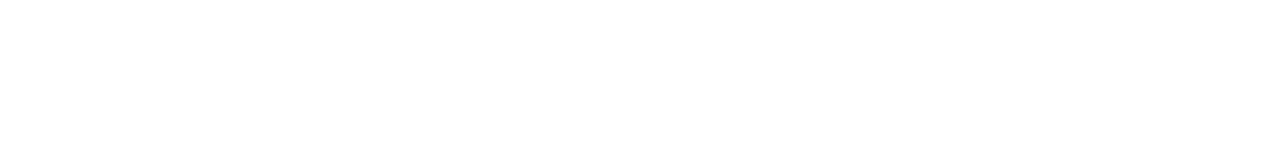
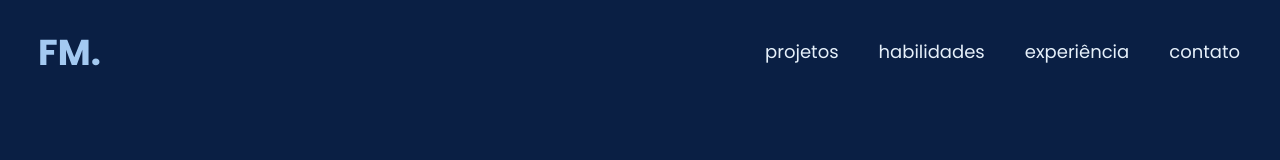
Before and after one commit to felipermendess/portfolio, a plain HTML site: page index.html in a window 1280 px wide. Drawn offline with Linux system fonts and the light colour scheme.

Commit message:
começando a criação do header e seus estilos, assim como o estilo geral do site

```diff
--- /dev/null
+++ b/css/geral.css
@@ -0,0 +1,27 @@
+body{
+    margin: 0;
+    padding: 0;
+    background-color: #0A1F44;
+    font-family: Arial;
+}
+
+h1,h2,h3,p{
+    margin: 0;
+    padding: 0;
+}
+
+a{
+    text-decoration: none;
+}
+
+img{
+    display: block;
+    max-width: 100%;
+    height: auto;
+}
+
+ul{
+    list-style: none;
+    margin: 0;
+    padding: 0;
+}
--- /dev/null
+++ b/css/header.css
@@ -0,0 +1,43 @@
+.header{
+    display: flex;
+    justify-content: space-between;
+    max-width: 1200px;
+    padding-top: 20px;
+    padding-bottom: 20px;
+    box-sizing: border-box;
+    margin: 0 auto;
+    align-items: center;
+    gap: 20px;
+}
+
+.header-menu{
+    display: flex;
+    flex-wrap: wrap;
+    gap: 40px;
+}
+
+.header-menu a{
+    padding: 16px 0;
+    color: #E6F0FA;
+    font-size: 18px;
+    line-height: 32px;
+    font-family: 'Poppins';
+    font-weight: 400;
+    display: inline-block;
+    position: relative;
+}
+
+.header-menu a::after{
+    content: '';
+    display: block;
+    background-color: #E6F0FA;
+    width: 0px;
+    height: 2px;
+    margin-top: 4px;
+    transition: .3s;
+    position: absolute;
+}
+
+.header-menu a:hover::after{
+    width: 100%;
+}
--- a/css/style.css
+++ b/css/style.css
@@ -0,0 +1,2 @@
+@import './geral.css';
+@import './header.css';
--- a/index.html
+++ b/index.html
@@ -5,9 +5,24 @@
     <meta name="viewport" content="width=device-width, initial-scale=1.0">
     <title>Felipe Mendes</title>
     <meta name="description" content="Apresentação de perfil profissional com biografia, projetos, habilidades, experiências de forma clara e atraente.">
+    <link rel="preconnect" href="https://fonts.googleapis.com">
+    <link rel="preconnect" href="https://fonts.gstatic.com" crossorigin>
+    <link href="https://fonts.googleapis.com/css2?family=Poppins:ital,wght@0,100;0,200;0,300;0,400;0,500;0,600;0,700;0,800;0,900;1,100;1,200;1,300;1,400;1,500;1,600;1,700;1,800;1,900&family=Roboto:ital,wght@0,100;0,300;0,400;0,500;0,700;0,900;1,100;1,300;1,400;1,500;1,700;1,900&display=swap" rel="stylesheet">
     <link rel="stylesheet" href="./css/style.css">
 </head>
 <body>
 
+    <header class="header">
+        <a href="./"><img src="./img/fm.svg" alt="Logo"></a>
+        <nav>
+            <ul class="header-menu">
+                <li><a href="#projetos">projetos</a></li>
+                <li><a href="#habilidades">habilidades</a></li>
+                <li><a href="#experiencia">experiência</a></li>
+                <li><a href="#contato">contato</a></li>
+            </ul>
+        </nav>
+    </header>
+
 </body>
 </html>
```
Also changed, not shown: img/fm.svg (added).
